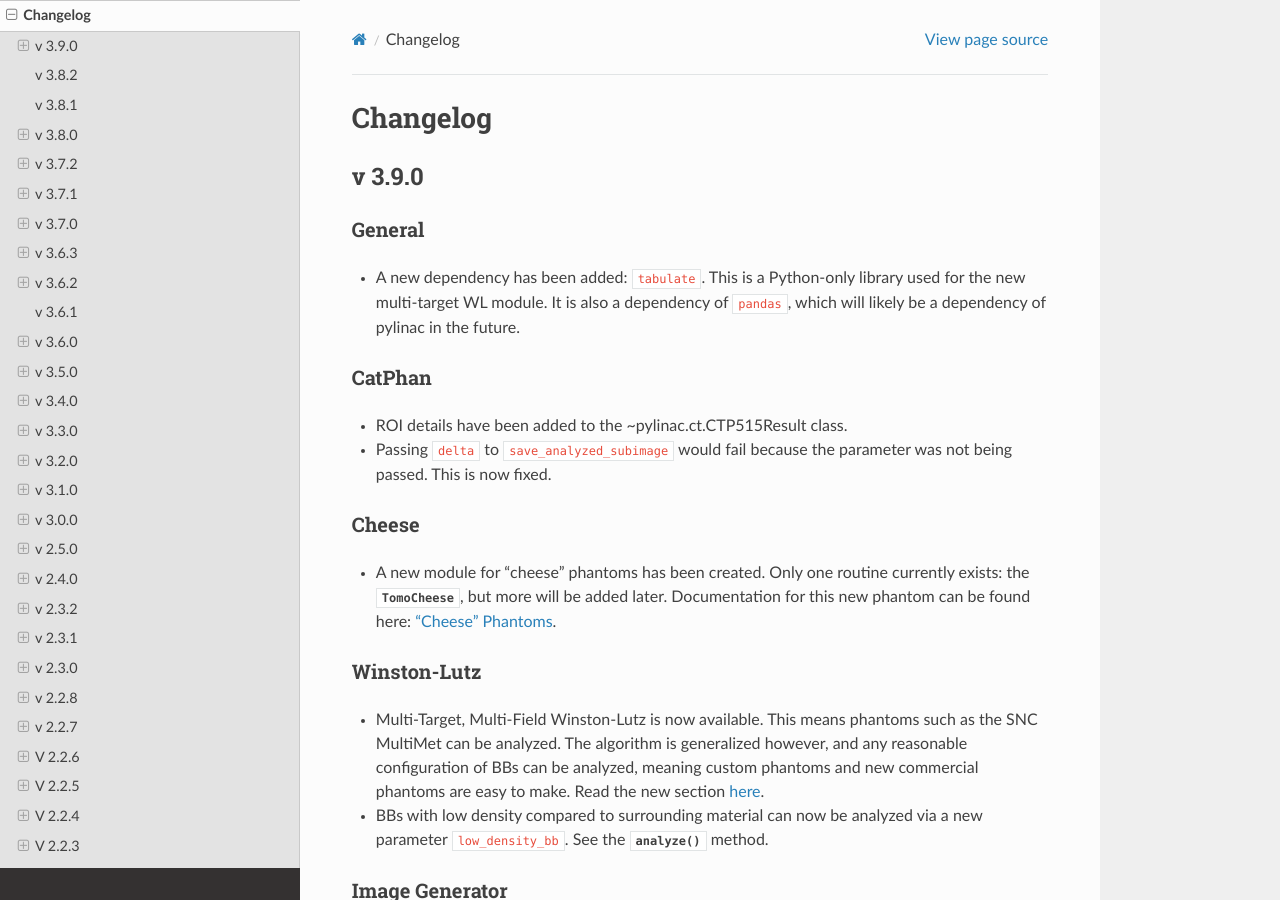
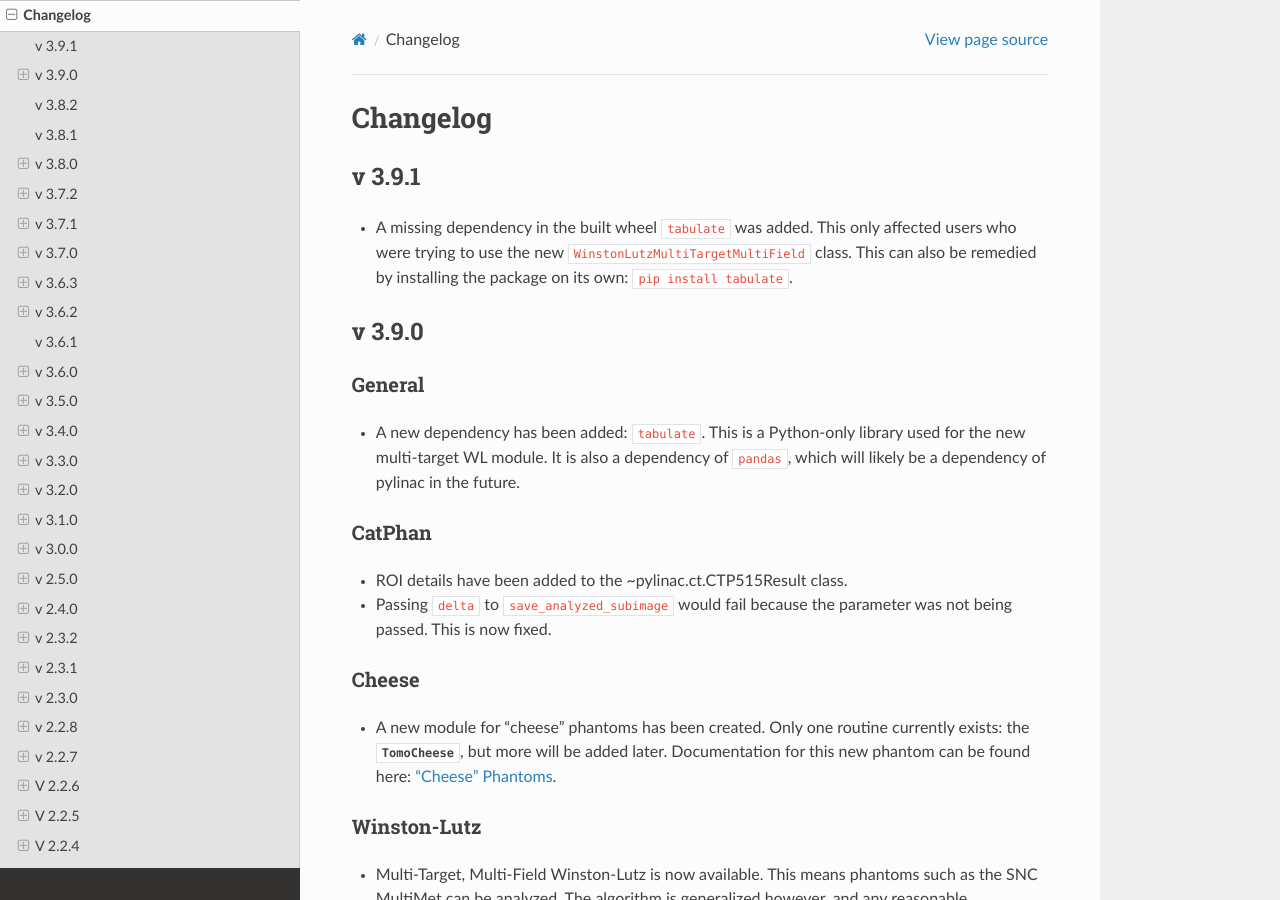
Before and after one commit to jrkerns/pylinac, a Sphinx documentation site: the page built from docs/source/changelog.rst, in a window 1280 px wide and 900 px high. Built offline with Sphinx 7.4.7 and the Read the Docs theme 2.0.0, drawn with Linux system fonts in a browser that asks for light colours; cross-references to code outside the pages are shown as plain code.

Commit message:
fix missing dep

```diff
--- a/docs/source/changelog.rst
+++ b/docs/source/changelog.rst
@@ -2,6 +2,13 @@
 =========
 Changelog
 =========
+
+v 3.9.1
+-------
+
+* A missing dependency in the built wheel ``tabulate`` was added. This only affected users who were trying to use
+  the new ``WinstonLutzMultiTargetMultiField`` class. This can also be remedied by installing the package on its own:
+  ``pip install tabulate``.
 
 v 3.9.0
 -------
--- a/docs/source/conf.py
+++ b/docs/source/conf.py
@@ -77,7 +77,7 @@ author = "James Kerns"
 # The short X.Y version.
 version = "3.9"
 # The full version, including alpha/beta/rc tags.
-release = "3.9.0"
+release = "3.9.1"
 
 # The language for content autogenerated by Sphinx. Refer to documentation
 # for a list of supported languages.
--- a/pylinac/version.py
+++ b/pylinac/version.py
@@ -1 +1 @@
-__version__ = "3.9.0"
+__version__ = "3.9.1"
--- a/pyproject.toml
+++ b/pyproject.toml
@@ -1,6 +1,6 @@
 [tool.poetry]
 name = "pylinac"
-version = "3.9.0"
+version = "3.9.1"
 description = "A toolkit for performing TG-142 QA-related tasks on a linear accelerator"
 authors = ["James Kerns <jkerns100@gmail.com>"]
 license = "MIT"
@@ -40,6 +40,7 @@ cached-property = "~1.5.2"
 reportlab = ">=3.3"
 pydicom = ">=2.0"
 matplotlib = ">=2.0"
+tabulate = "~0.9.0"
 
 [tool.poetry.dev-dependencies]
 pytest = {version = "^7.1.2", python = ">=3.7,<4.0"}
```
Also changed, not shown: .bumpversion.cfg.
